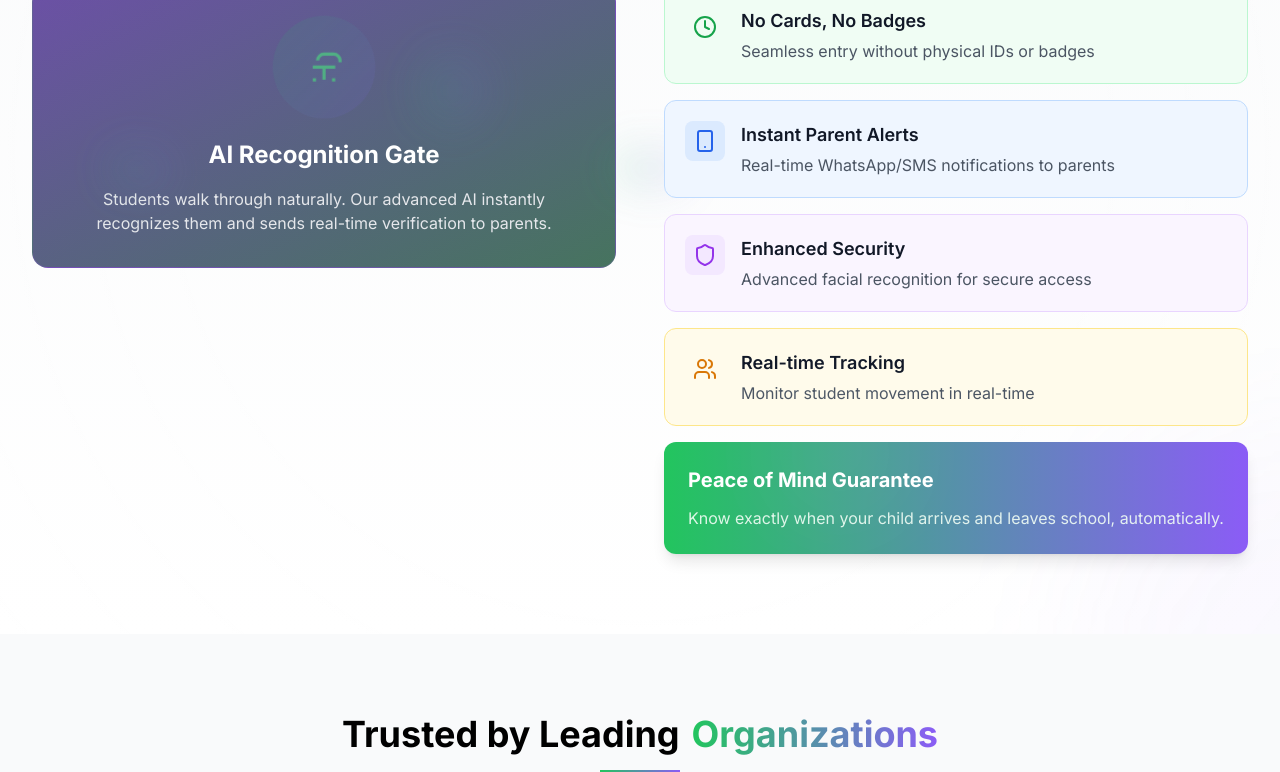
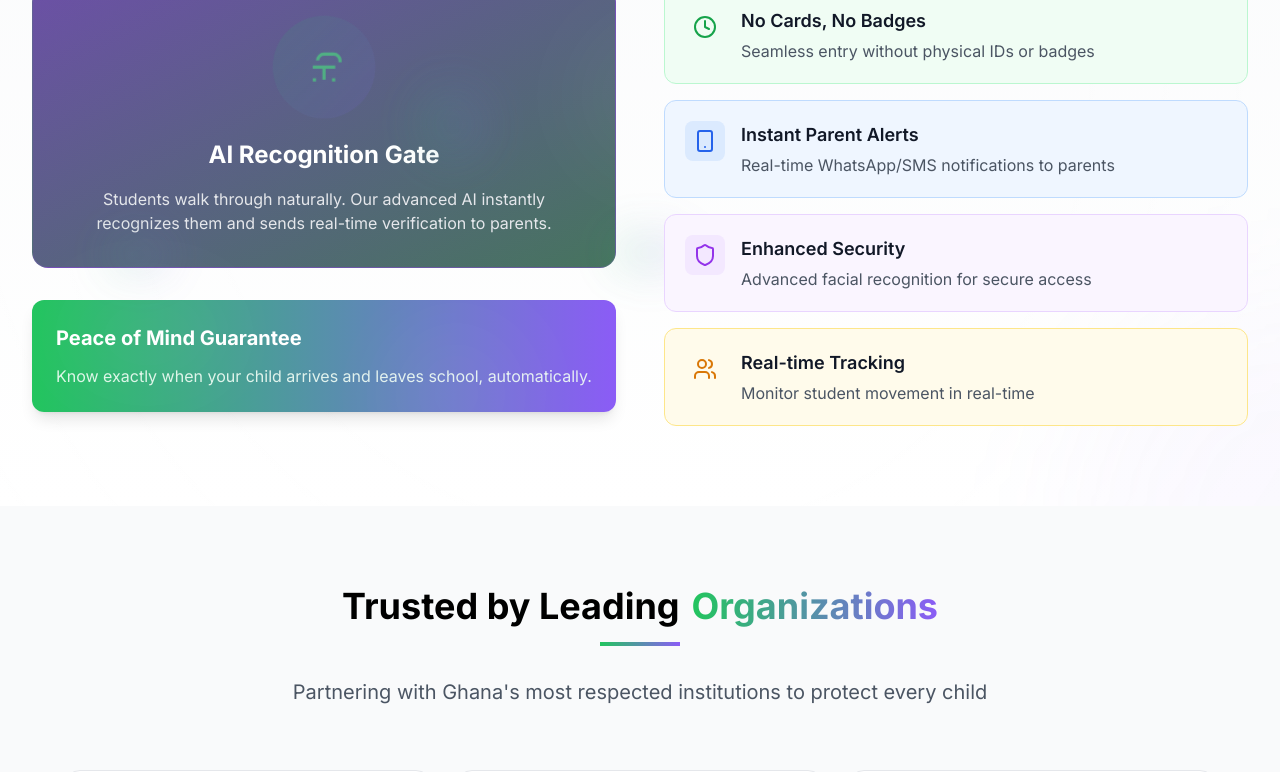
Before and after one commit to Alfredbisame/SchoolRobotEdge, a React (Vite) app: page / in a window 1280 px wide. Shown: the part 3262-4034 px from the top of the page. Built offline with nearby package versions, Linux system fonts and the light colour scheme.

Commit message:
moved the peace of mind component below the ai recognition gate card

```diff
--- a/src/components/Solution.tsx
+++ b/src/components/Solution.tsx
@@ -89,6 +89,11 @@ const Solution: React.FC = () => {
                 }}
               />
             ))}
+
+            {/* Peace of Mind Card */}
+            <div className="mt-8">
+              <PeaceOfMind {...PEACE_OF_MIND} />
+            </div>
           </motion.div>
 
           {/* Feature List */}
@@ -96,8 +101,6 @@ const Solution: React.FC = () => {
             {SOLUTION_FEATURES.map((feature, index) => (
               <FeatureCard key={index} {...feature} />
             ))}
-
-            <PeaceOfMind {...PEACE_OF_MIND} />
           </div>
         </div>
       </div>
```
